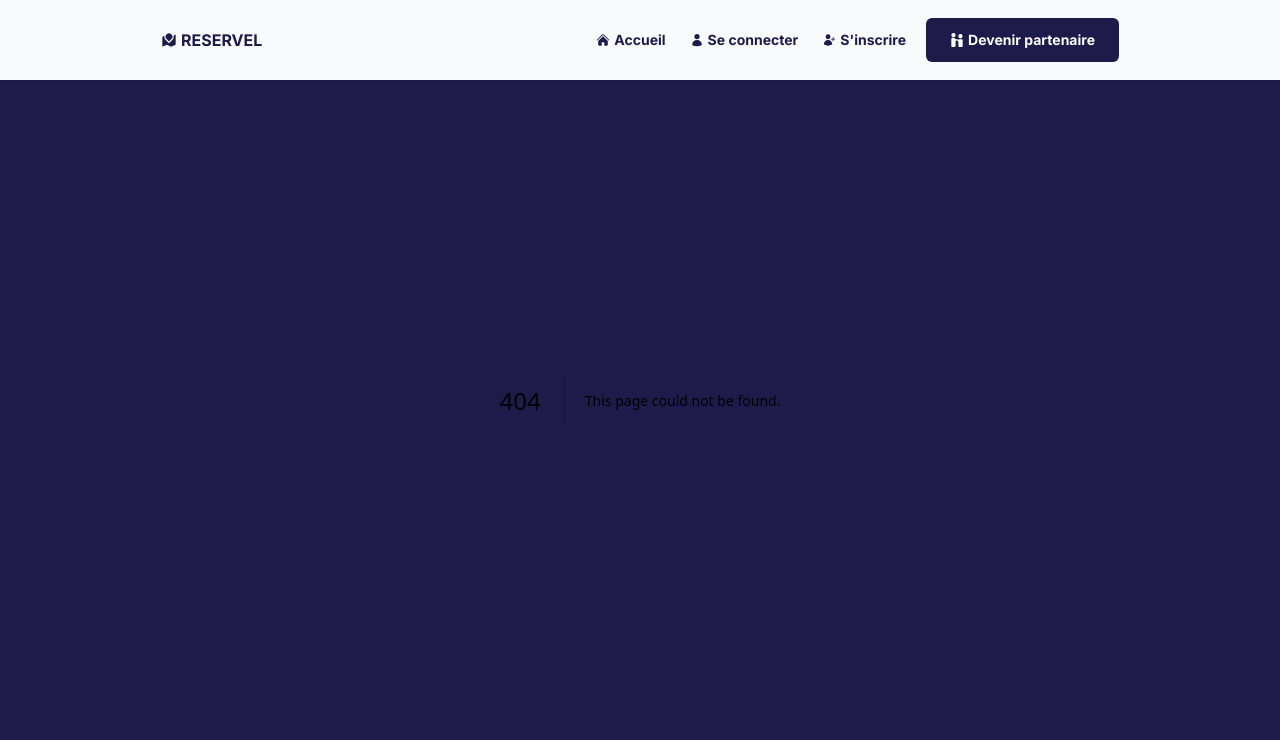
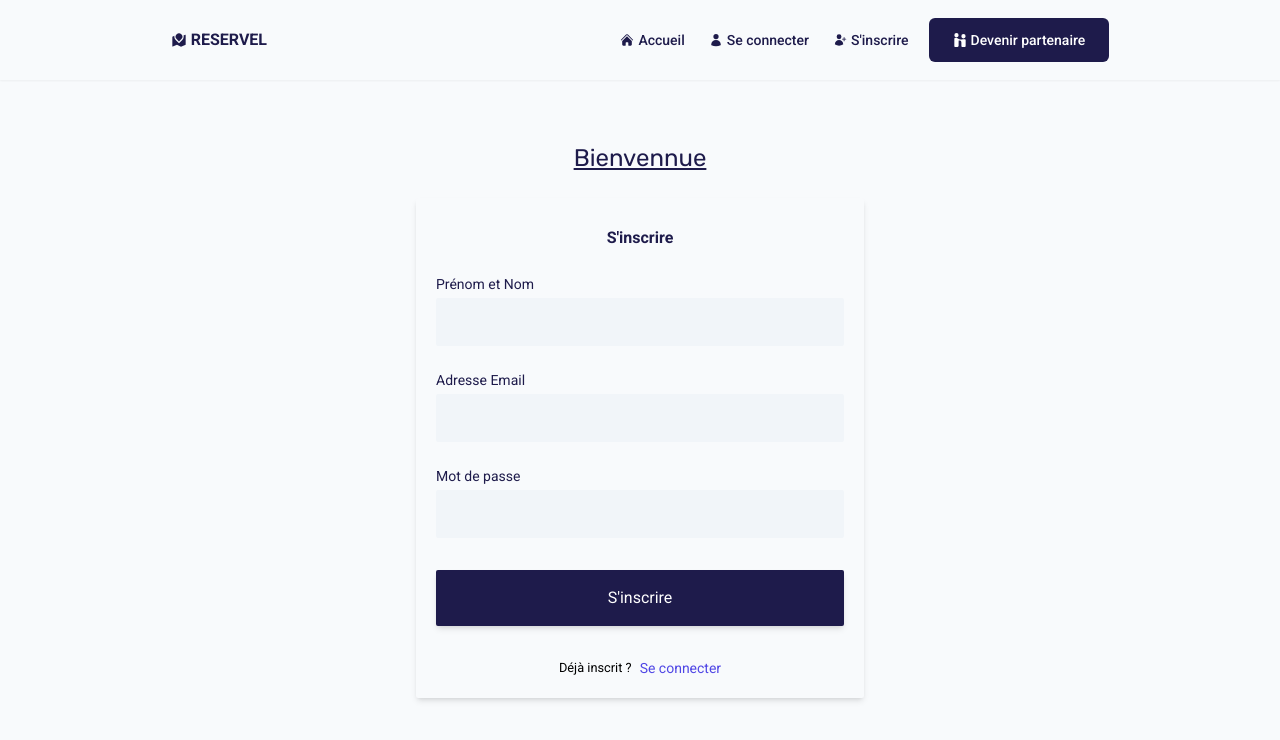
Before and after one commit to Abdoulomr/next-reserlvel, a Next.js app: page /user/register in a window 1280 px wide. Before the commit this address had no page. Shown: the top 740 px of the page. Built offline with nearby package versions, Linux system fonts and the light colour scheme.

Commit message:
design cleanup

```diff
--- a/app/Navbar.tsx
+++ b/app/Navbar.tsx
@@ -22,8 +22,13 @@ export default function Navbar() {
 
   const navLinks = [
     { path: "/", title: "Accueil", id: 1, icon: <HiHome /> },
-    { path: "/login", title: "Se connecter", id: 2, icon: <HiUser /> },
-    { path: "/register", title: "S'inscrire", id: 3, icon: <HiUserPlus /> },
+    { path: "/user/login", title: "Se connecter", id: 2, icon: <HiUser /> },
+    {
+      path: "/user/register",
+      title: "S'inscrire",
+      id: 3,
+      icon: <HiUserPlus />,
+    },
     {
       path: "/partner",
       title: "Devenir partenaire",
@@ -54,7 +59,7 @@ export default function Navbar() {
             <Link
               key={id}
               href={path}
-              className={`text-indigo-950 w-fit justify-center p-3 transition-colors duration-300 rounded-md text-lg sm:text-sm flex items-center gap-1 font-bold hover:bg-slate-200
+              className={`text-indigo-950 font-medium w-fit justify-center p-3 transition-colors duration-100 rounded-md text-lg sm:text-sm flex items-center gap-1 hover:bg-slate-200
               ${pathName === path && id !== 4 && "text-indigo-800"}
               ${
                 id === 4 &&
--- a/app/layout.tsx
+++ b/app/layout.tsx
@@ -1,9 +1,12 @@
 import { Suspense } from "react";
 import Navbar from "./Navbar";
 import "./globals.css";
-import { Inter } from "next/font/google";
+import { Roboto } from "next/font/google";
 import Loading from "./loading";
-const inter = Inter({ subsets: ["latin"] });
+const roboto = Roboto({
+  subsets: ["latin"],
+  weight: ["100", "300", "400", "500", "700", "900"],
+});
 
 export const metadata = {
   title: "Reservel",
@@ -17,10 +20,10 @@ export default function RootLayout({
 }) {
   return (
     <html lang="en">
-      <body className={inter.className}>
+      <body className={roboto.className}>
         <Navbar />
         <Suspense fallback={<Loading />}>
-          <main className="absolute w-full min-h-screen flex flex-col gap-2 items-center justify-center bg-indigo-950">
+          <main className="absolute w-full min-h-screen flex flex-col gap-2 items-center justify-center bg-slate-50">
             {children}
           </main>
         </Suspense>
--- a/app/loading.tsx
+++ b/app/loading.tsx
@@ -1,9 +1,9 @@
 "use client";
-import { InfinitySpin } from "react-loader-spinner";
+import { ClipLoader } from "react-spinners";
 export default function Loading() {
   return (
     <>
-      <InfinitySpin width="200" color="#312e81" />
+      <ClipLoader color="#312e81" size={70} />
     </>
   );
 }
--- a/app/page.tsx
+++ b/app/page.tsx
@@ -1,13 +1,17 @@
+import Test from "@/components/Test";
 import FieldSearch from "@/components/layers/FieldSearch";
 export default function Home() {
   return (
-    <div className="w-full h-screen flex flex-col gap-4 items-center justify-center bg-[url('/pitch.jpg')] bg-cover bg-no-repeat">
-      <h1 className="text-slate-300 text-xl w-fit mx-auto sm:text-3xl uppercase font-bold mt-5">
-        Trouvez votre espace de jeu
-      </h1>
-      <div className="flex flex-wrap h-fit w-fit justify-start gap-2">
-        <FieldSearch />
+    <>
+      <div className="w-full h-screen flex flex-col gap-4 items-center justify-center bg-[url('/pitch.jpg')] bg-cover bg-no-repeat">
+        <h1 className="text-slate-100 max-w-lg text-lg w-fit mx-auto sm:text-2xl uppercase font-bold mt-5">
+          Trouvez vos meilleurs espaces de jeu
+        </h1>
+        <div className="flex flex-wrap h-fit w-fit justify-start gap-2">
+          <FieldSearch />
+        </div>
       </div>
-    </div>
+      <Test />
+    </>
   );
 }
--- /dev/null
+++ b/app/user/layout.tsx
@@ -0,0 +1,9 @@
+import React, { ReactNode } from "react";
+
+interface getUserLayoutProps {
+  children: ReactNode;
+}
+
+export default function UserLayout({ children }: getUserLayoutProps) {
+  return <>{children}</>;
+}
--- a/app/register/page.tsx
+++ b/app/user/login/page.tsx
@@ -6,14 +6,15 @@ import React from "react";
 import { useForm as UseForm } from "react-hook-form";
 import { yupResolver } from "@hookform/resolvers/yup";
 import * as yup from "yup";
+import { Rubik } from "next/font/google";
+
+const rubik = Rubik({
+  subsets: ["latin"],
+  weight: ["400"],
+});
 
 const schema = yup
   .object({
-    fullName: yup
-      .string()
-      .required("Veillez saisir votre nom complet")
-      .min(2, "Trop court!")
-      .max(25, "Trop Long!"),
     email: yup
       .string()
       .required("Veillez saisir votre adresse e-mail")
@@ -23,7 +24,6 @@ const schema = yup
       .required("Veillez saisir votre mot de passe")
       .min(8, "Votre mot de passe doit faire au moins 8 carractères")
       .max(60, "Votre mot de passe doit faire au plus 60 carractères"),
-    createdOn: yup.date().default(() => new Date()),
   })
   .required();
 
@@ -33,27 +33,22 @@ export default function page() {
     handleSubmit,
     formState: { errors },
   } = UseForm({ resolver: yupResolver(schema) });
-  const onSubmit = handleSubmit((data) => console.log(data));
+  const onSubmit = handleSubmit((data: any) => console.log(data));
   return (
     <>
-      <h1 className="text-4xl mt-10 font-extrabold text-slate-300">
+      <h1
+        className={`${rubik.className} text-2xl underline mt-10 font-normal text-indigo-950`}
+      >
         Bienvennue
       </h1>
 
       <form
-        className="flex flex-col justify-center shadow-md items-center gap-6 w-[95vw] mx-auto max-w-md py-5 px-5 mt-4 bg-slate-50 rounded-sm"
+        className="flex flex-col justify-center shadow-md items-center gap-5 w-[95vw] mx-auto max-w-md py-5 px-5 mt-4 bg-slate-50 rounded-sm"
         onSubmit={onSubmit}
       >
         <h3 className="w-fit text-md font-bold text-indigo-950 mx-auto mt-2">
-          S&apos;inscrire
+          Se connecter
         </h3>
-        <Inputs
-          register={register}
-          type="text"
-          label="Prénom et Nom"
-          value="fullName"
-          errors={errors}
-        />
         <Inputs
           register={register}
           type="email"
@@ -75,12 +70,12 @@ export default function page() {
         />
 
         <div className="w-full mt-2 flex justify-center gap-2 items-center">
-          <small>Déjà inscrit ?</small>
+          <small>pas encore inscrit ?</small>
           <Link
             className="text-sm text-indigo-600 hover:text-indigo-700"
-            href="/login"
+            href="/user/register"
           >
-            Se connecter
+            S&apos;inscrire
           </Link>
         </div>
       </form>
--- /dev/null
+++ b/app/user/page.tsx
@@ -0,0 +1,5 @@
+import React from "react";
+
+export default function page() {
+  return <>page</>;
+}
--- a/app/login/page.tsx
+++ b/app/user/register/page.tsx
@@ -3,12 +3,23 @@ import ButtonInput from "@/components/inputs/ButtonInput";
 import Inputs from "@/components/inputs/Inputs";
 import Link from "next/link";
 import React from "react";
-import { useForm as UseForm, Resolver } from "react-hook-form";
+import { useForm as UseForm } from "react-hook-form";
 import { yupResolver } from "@hookform/resolvers/yup";
 import * as yup from "yup";
+import { Rubik } from "next/font/google";
+
+const rubik = Rubik({
+  subsets: ["latin"],
+  weight: ["400"],
+});
 
 const schema = yup
   .object({
+    fullName: yup
+      .string()
+      .required("Veillez saisir votre nom complet")
+      .min(2, "Trop court!")
+      .max(25, "Trop Long!"),
     email: yup
       .string()
       .required("Veillez saisir votre adresse e-mail")
@@ -18,6 +29,7 @@ const schema = yup
       .required("Veillez saisir votre mot de passe")
       .min(8, "Votre mot de passe doit faire au moins 8 carractères")
       .max(60, "Votre mot de passe doit faire au plus 60 carractères"),
+    createdOn: yup.date().default(() => new Date()),
   })
   .required();
 
@@ -27,20 +39,29 @@ export default function page() {
     handleSubmit,
     formState: { errors },
   } = UseForm({ resolver: yupResolver(schema) });
-  const onSubmit = handleSubmit((data: any) => console.log(data));
+  const onSubmit = handleSubmit((data) => console.log(data));
   return (
     <>
-      <h1 className="text-4xl mt-10 font-extrabold text-slate-300">
+      <h1
+        className={`${rubik.className} text-2xl underline mt-10 font-normal text-indigo-950`}
+      >
         Bienvennue
       </h1>
 
       <form
-        className="flex flex-col justify-center shadow-md items-center gap-5 w-[95vw] mx-auto max-w-md py-5 px-5 mt-4 bg-slate-50 rounded-sm"
+        className="flex flex-col justify-center shadow-md items-center gap-6 w-[95vw] mx-auto max-w-md py-5 px-5 mt-4 bg-slate-50 rounded-sm"
         onSubmit={onSubmit}
       >
         <h3 className="w-fit text-md font-bold text-indigo-950 mx-auto mt-2">
-          Se connecter
+          S&apos;inscrire
         </h3>
+        <Inputs
+          register={register}
+          type="text"
+          label="Prénom et Nom"
+          value="fullName"
+          errors={errors}
+        />
         <Inputs
           register={register}
           type="email"
@@ -62,12 +83,12 @@ export default function page() {
         />
 
         <div className="w-full mt-2 flex justify-center gap-2 items-center">
-          <small>pas encore inscrit ?</small>
+          <small>Déjà inscrit ?</small>
           <Link
             className="text-sm text-indigo-600 hover:text-indigo-700"
-            href="/register"
+            href="/user/login"
           >
-            S&apos;inscrire
+            Se connecter
           </Link>
         </div>
       </form>
--- /dev/null
+++ b/components/Test.tsx
@@ -0,0 +1,5 @@
+import React from "react";
+
+export default function Test() {
+  return <div className="h-screen bg-white w-full">Test</div>;
+}
--- a/package.json
+++ b/package.json
@@ -24,7 +24,7 @@
     "react-geocode": "^0.2.3",
     "react-hook-form": "^7.45.1",
     "react-icons": "^4.10.1",
-    "react-loader-spinner": "^5.3.4",
+    "react-spinners": "^0.13.8",
     "tailwindcss": "3.3.2",
     "typescript": "5.1.6",
     "yup": "^1.2.0"
```
Also changed, not shown: fonts/fonts.ts (added), public/pitch.jpg, 1 other file (tests, documents, lock files or other folders).
